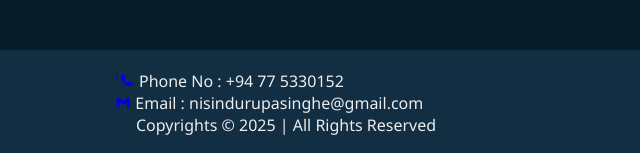
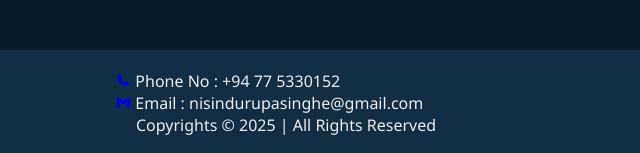
Before and after one commit to nisindurupasinghe-cloud/Portfolio-Website, a plain HTML site: page index.html in a window 1280 px wide. Shown: the part 3947-4100 px from the top of the page, 0-640 px from the left. Drawn offline with nearby package versions, Linux system fonts and the light colour scheme.

Commit message:
Restore complete HTML structure for portfolio website
The HTML structure of the portfolio website has been restored, ensuring all sections are properly defined and formatted.

```diff
--- a/index.html
+++ b/index.html
@@ -311,7 +311,7 @@
     <!--footer design-->
     <footer class="footer">
         <div class="footer-text">
-            <p><a href="#">'<i class='bx bxs-phone'></i></a> Phone No : +94 77 5330152 <br>
+            <p><a href="#"><i class='bx bxs-phone'></i></a> Phone No : +94 77 5330152 <br>
                 <a href="#"><i class='bx bxl-gmail'></i></a> Email : nisindurupasinghe@gmail.com<br>
                 &nbsp;&nbsp;&nbsp;&nbsp;&nbsp;Copyrights &copy; 2025 | All Rights Reserved </p>
         </div>
@@ -322,4 +322,5 @@
     </footer>
     <script src="script.js"></script>
 </body>
+
 </html>
```
